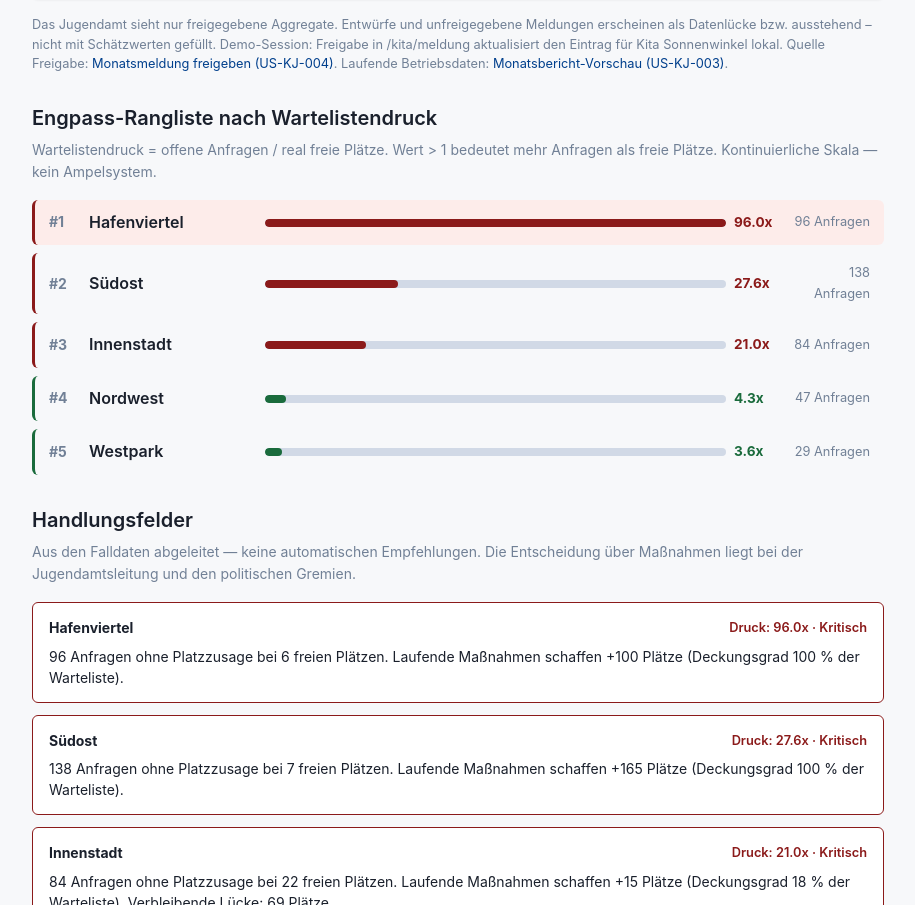
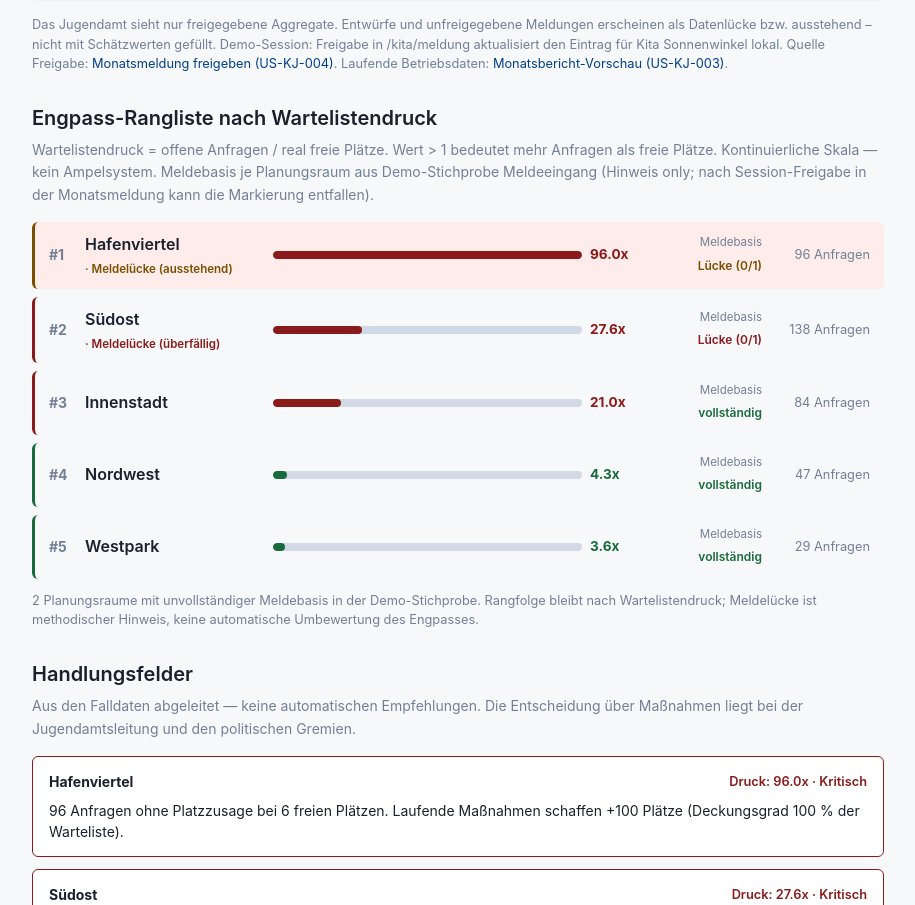
Before and after one commit to d0npedro/open-state, a Next.js app in the folder demo/: page /kita/lagebild in a window 1280 px wide. Shown: the part 1930-2835 px from the top of the page, without its empty margins (182-1097 px from the left). Built offline with nearby package versions, Linux system fonts and the light colour scheme.

Commit message:
feat(kita): Engpass-Rangliste Meldebasis-Kurzmarkierung im Lagebild
US-KJ-006: Rangliste zeigt je Planungsraum Meldebasis-Badge und
Meldelücke-Kurzlabel (Session-sensitiv, Hinweis only).

```diff
--- a/demo/app/kita/lagebild/page.tsx
+++ b/demo/app/kita/lagebild/page.tsx
@@ -1,6 +1,7 @@
 import { demoKitaLagebild } from '@/data/mockKitaLagebild';
 import type { PlanungsraumKennzahlen, Kapazitaetsmassnahme } from '@/types/kita';
 import { KitaMeldeeingangPanel } from '@/components/kita/KitaMeldeeingangPanel';
+import { KitaEngpassRangliste } from '@/components/kita/KitaEngpassRangliste';
 import {
   KitaLagebildResidualSummenHinweis,
   KitaPlanungsraumMeldebeitrag,
@@ -37,19 +38,6 @@ function planungslueckeResidual(
   const geplant = massnahmen.reduce((s, m) => s + m.erwarteteNeuePlaetze, 0);
   const frei = pr.freiePlaetzeU3 + pr.freiePlaetzeUe3;
   return Math.max(0, pr.wartelisteBestand - frei - geplant);
-}
-
-function MiniDruckBar({ faktor, maxFaktor }: { faktor: number; maxFaktor: number }) {
-  const width = Math.min((faktor / maxFaktor) * 100, 100);
-  const color = druckColor(faktor);
-  return (
-    <div style={{ display: 'flex', alignItems: 'center', gap: '0.5rem' }}>
-      <div style={{ flex: 1, height: '8px', background: 'var(--color-border)', borderRadius: '4px', overflow: 'hidden', minWidth: '60px' }}>
-        <div style={{ height: '100%', width: `${width}%`, background: color, borderRadius: '4px' }} />
-      </div>
-      <span style={{ fontSize: '0.85rem', fontWeight: 700, color, minWidth: '2.5rem' }}>{faktor.toFixed(1)}x</span>
-    </div>
-  );
 }
 
 function MassnahmeTag({ status }: { status: string }) {
@@ -255,35 +243,8 @@ export default function KitaLagebildPage() {
       {/* Meldeeingang / Datenbasis freigegebene Meldungen (US-KJ-004 → US-KJ-005, AK 4) */}
       <KitaMeldeeingangPanel />
 
-      {/* Engpass-Rangliste (AK 1+2 US-KJ-006) */}
-      <section>
-        <h2 style={{ marginBottom: '0.5rem' }}>Engpass-Rangliste nach Wartelistendruck</h2>
-        <p style={{ fontSize: '0.875rem', color: 'var(--color-text-muted)', marginBottom: '1rem' }}>
-          Wartelistendruck = offene Anfragen / real freie Plätze. Wert &gt; 1 bedeutet mehr Anfragen als freie Plätze.
-          Kontinuierliche Skala — kein Ampelsystem.
-        </p>
-        <div style={{ display: 'flex', flexDirection: 'column', gap: '0.5rem' }}>
-          {sorted.map((pr, i) => (
-            <div key={pr.id} style={{
-              display: 'grid',
-              gridTemplateColumns: '1.5rem 10rem 1fr 5rem',
-              alignItems: 'center',
-              gap: '1rem',
-              padding: '0.625rem 0.875rem',
-              background: i === 0 ? 'var(--color-danger-light, #fff5f5)' : 'var(--color-neutral-light)',
-              borderRadius: 'var(--radius)',
-              borderLeft: `3px solid ${druckColor(pr.wartelisteDruckFaktor)}`,
-            }}>
-              <span style={{ fontWeight: 700, color: 'var(--color-text-muted)', fontSize: '0.875rem' }}>#{i + 1}</span>
-              <span style={{ fontWeight: 600 }}>{pr.bezeichnung}</span>
-              <MiniDruckBar faktor={pr.wartelisteDruckFaktor} maxFaktor={maxDruck} />
-              <span style={{ fontSize: '0.8rem', color: 'var(--color-text-muted)', textAlign: 'right' }}>
-                {pr.wartelisteBestand} Anfragen
-              </span>
-            </div>
-          ))}
-        </div>
-      </section>
+      {/* Engpass-Rangliste (AK 1+2 US-KJ-006) + Meldebasis-Kurzmarkierung (US-KJ-004→006) */}
+      <KitaEngpassRangliste sorted={sorted} maxDruck={maxDruck} />
 
       {/* Handlungsfelder (aus Daten abgeleitet — keine Empfehlungen) */}
       <section>
--- /dev/null
+++ b/demo/components/kita/KitaEngpassRangliste.tsx
@@ -0,0 +1,159 @@
+'use client';
+
+/**
+ * Engpass-Rangliste im Steuerungslagebild (US-KJ-006) mit Meldebasis-Kurzmarkierung.
+ *
+ * Wartelistendruck-Rang bleibt führend; fehlende freigegebene Einrichtungsmeldungen
+ * (Demo-Stichprobe, Session-sensitiv) werden je Zeile als Hinweis markiert — Hinweis only,
+ * keine Interpolation. Nur Aggregate, keine Kind- oder Personennamen.
+ */
+
+import type { PlanungsraumKennzahlen } from '@/types/kita';
+import {
+  MeldebasisBadge,
+  useMeldeeingangFuerBedarfsplanung,
+  type PlanungsraumMeldebasis,
+} from '@/components/kita/KitaBedarfsplanungDatenbasis';
+
+function druckColor(faktor: number): string {
+  if (faktor > 20) return 'var(--color-danger)';
+  if (faktor > 5) return 'var(--color-warning)';
+  return 'var(--color-success)';
+}
+
+function MiniDruckBar({ faktor, maxFaktor }: { faktor: number; maxFaktor: number }) {
+  const width = Math.min((faktor / maxFaktor) * 100, 100);
+  const color = druckColor(faktor);
+  return (
+    <div style={{ display: 'flex', alignItems: 'center', gap: '0.5rem' }}>
+      <div
+        style={{
+          flex: 1,
+          height: '8px',
+          background: 'var(--color-border)',
+          borderRadius: '4px',
+          overflow: 'hidden',
+          minWidth: '60px',
+        }}
+      >
+        <div
+          style={{ height: '100%', width: `${width}%`, background: color, borderRadius: '4px' }}
+        />
+      </div>
+      <span style={{ fontSize: '0.85rem', fontWeight: 700, color, minWidth: '2.5rem' }}>
+        {faktor.toFixed(1)}x
+      </span>
+    </div>
+  );
+}
+
+function meldeKurzlabel(basis: PlanungsraumMeldebasis | undefined): string | null {
+  if (!basis?.hatDatenluecke) return null;
+  if (basis.schwere === 'UEBERFAELLIG') return 'Meldelücke (überfällig)';
+  return 'Meldelücke (ausstehend)';
+}
+
+export function KitaEngpassRangliste({
+  sorted,
+  maxDruck,
+}: {
+  sorted: PlanungsraumKennzahlen[];
+  maxDruck: number;
+}) {
+  const { byRaumId } = useMeldeeingangFuerBedarfsplanung();
+
+  const lueckenCount = sorted.filter(pr => byRaumId.get(pr.id)?.hatDatenluecke).length;
+
+  return (
+    <section>
+      <h2 style={{ marginBottom: '0.5rem' }}>Engpass-Rangliste nach Wartelistendruck</h2>
+      <p style={{ fontSize: '0.875rem', color: 'var(--color-text-muted)', marginBottom: '1rem' }}>
+        Wartelistendruck = offene Anfragen / real freie Plätze. Wert &gt; 1 bedeutet mehr Anfragen als
+        freie Plätze. Kontinuierliche Skala — kein Ampelsystem.
+        {' '}Meldebasis je Planungsraum aus Demo-Stichprobe Meldeeingang (Hinweis only;
+        nach Session-Freigabe in der Monatsmeldung kann die Markierung entfallen).
+      </p>
+      <div style={{ display: 'flex', flexDirection: 'column', gap: '0.5rem' }}>
+        {sorted.map((pr, i) => {
+          const basis = byRaumId.get(pr.id);
+          const meldeLabel = meldeKurzlabel(basis);
+          const hasLuecke = Boolean(basis?.hatDatenluecke);
+          const meldeBorder =
+            basis?.schwere === 'UEBERFAELLIG'
+              ? 'var(--color-danger)'
+              : hasLuecke
+                ? 'var(--color-warning)'
+                : druckColor(pr.wartelisteDruckFaktor);
+
+          return (
+            <div
+              key={pr.id}
+              style={{
+                display: 'grid',
+                gridTemplateColumns: '1.5rem minmax(8rem, 11rem) 1fr minmax(6rem, 7.5rem) minmax(5rem, 6rem)',
+                alignItems: 'center',
+                gap: '0.75rem',
+                padding: '0.625rem 0.875rem',
+                background: i === 0 ? 'var(--color-danger-light, #fff5f5)' : 'var(--color-neutral-light)',
+                borderRadius: 'var(--radius)',
+                borderLeft: `3px solid ${meldeBorder}`,
+              }}
+            >
+              <span
+                style={{ fontWeight: 700, color: 'var(--color-text-muted)', fontSize: '0.875rem' }}
+              >
+                #{i + 1}
+              </span>
+              <div>
+                <span style={{ fontWeight: 600 }}>{pr.bezeichnung}</span>
+                {meldeLabel && (
+                  <div
+                    style={{
+                      fontSize: '0.72rem',
+                      fontWeight: 600,
+                      color:
+                        basis?.schwere === 'UEBERFAELLIG'
+                          ? 'var(--color-danger)'
+                          : 'var(--color-warning)',
+                      marginTop: '0.15rem',
+                    }}
+                  >
+                    · {meldeLabel}
+                  </div>
+                )}
+              </div>
+              <MiniDruckBar faktor={pr.wartelisteDruckFaktor} maxFaktor={maxDruck} />
+              <div style={{ textAlign: 'right' }}>
+                <div style={{ fontSize: '0.72rem', color: 'var(--color-text-muted)' }}>Meldebasis</div>
+                <MeldebasisBadge basis={basis} />
+              </div>
+              <span
+                style={{
+                  fontSize: '0.8rem',
+                  color: 'var(--color-text-muted)',
+                  textAlign: 'right',
+                }}
+              >
+                {pr.wartelisteBestand} Anfragen
+              </span>
+            </div>
+          );
+        })}
+      </div>
+      {lueckenCount > 0 && (
+        <p
+          style={{
+            fontSize: '0.8rem',
+            color: 'var(--color-text-muted)',
+            margin: '0.75rem 0 0',
+            lineHeight: 1.5,
+          }}
+        >
+          {lueckenCount} Planungsraum{lueckenCount === 1 ? '' : 'e'} mit unvollständiger Meldebasis
+          in der Demo-Stichprobe. Rangfolge bleibt nach Wartelistendruck; Meldelücke ist methodischer
+          Hinweis, keine automatische Umbewertung des Engpasses.
+        </p>
+      )}
+    </section>
+  );
+}
```
Also changed, not shown: 1 other file (tests, documents, lock files or other folders).
